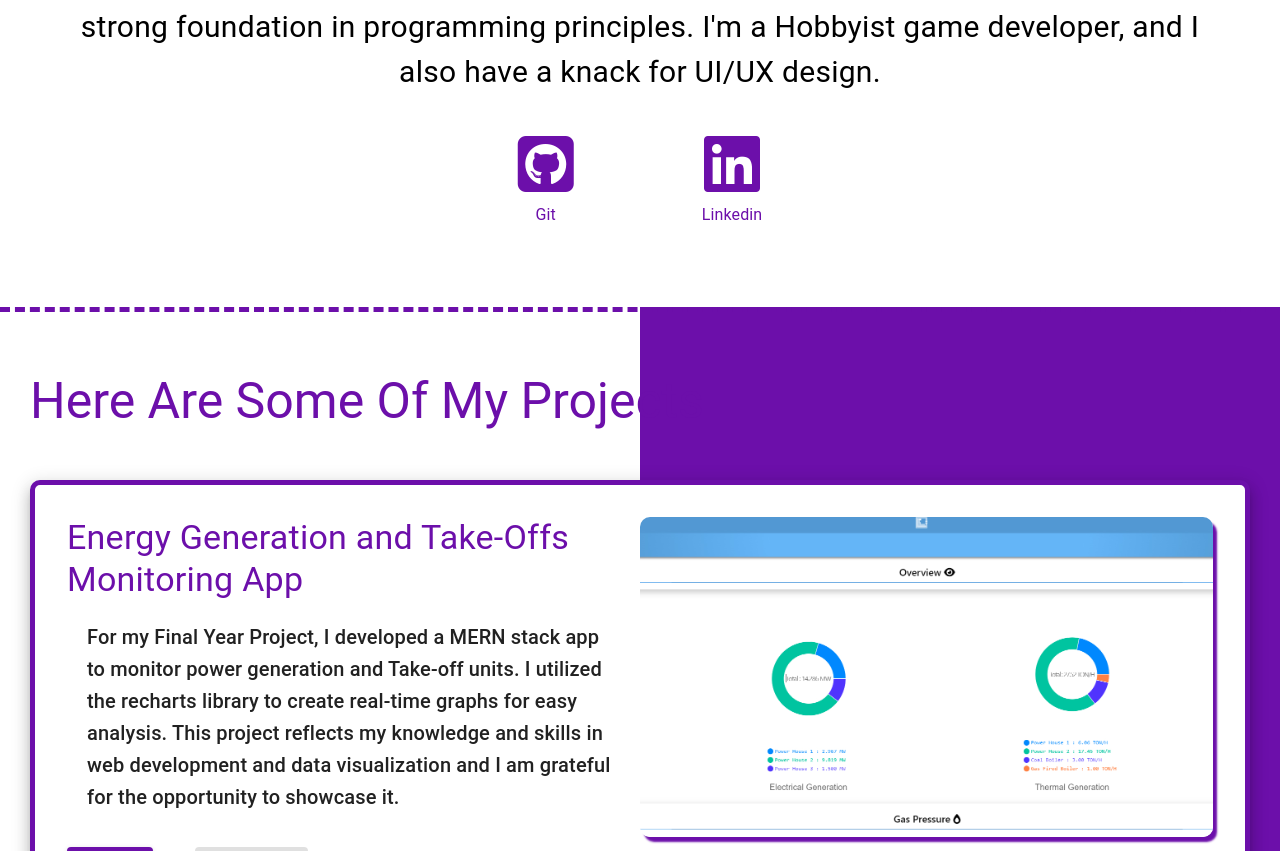
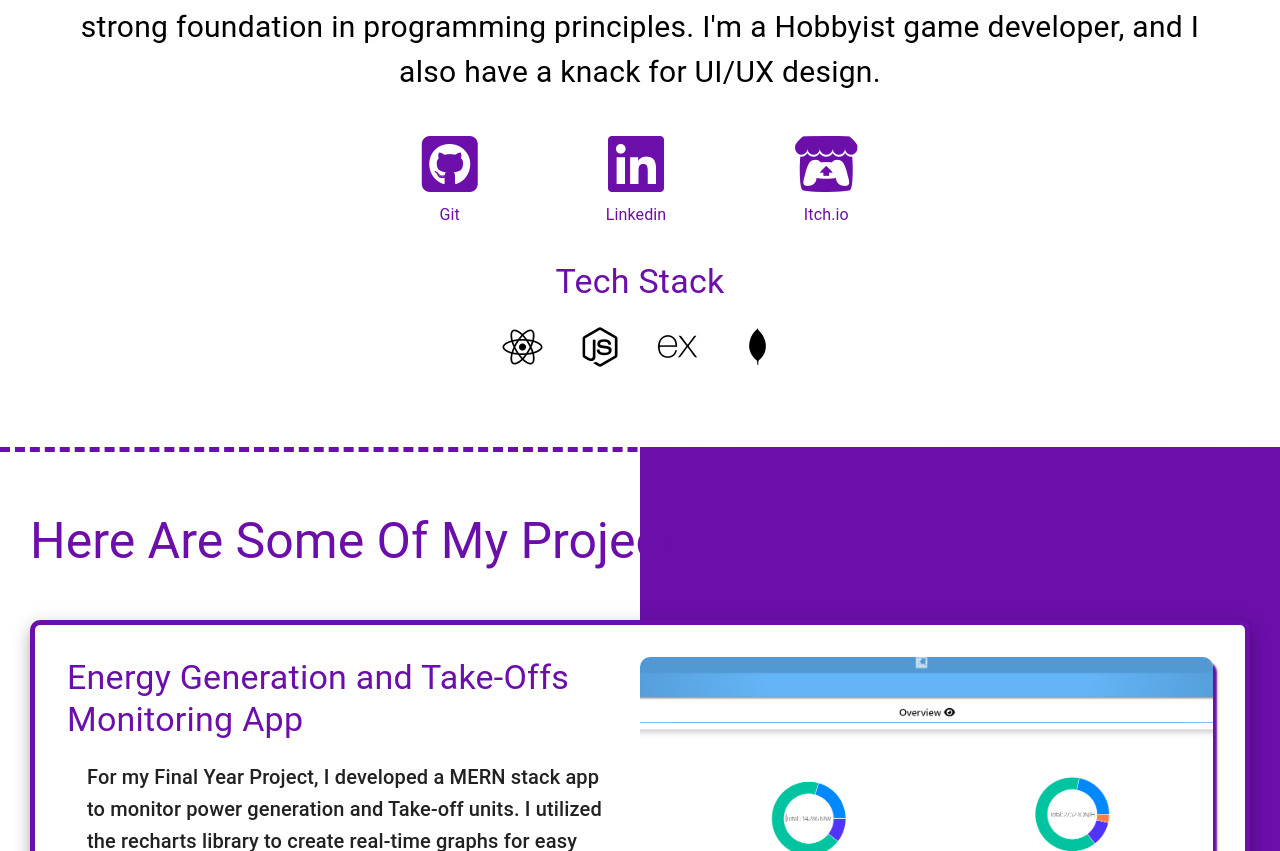
Before and after one commit to UmairAbbas78/23, a React (Create React App) app: page / in a window 1280 px wide. Shown: the part 832-1683 px from the top of the page. Built offline with nearby package versions, Linux system fonts and the light colour scheme.

Commit message:
Improved the resume and updated few things

```diff
--- a/package.json
+++ b/package.json
@@ -14,6 +14,7 @@
     "@testing-library/jest-dom": "^5.16.5",
     "@testing-library/react": "^13.4.0",
     "@testing-library/user-event": "^13.5.0",
+    "devicon": "^2.15.1",
     "mui": "^0.0.1",
     "react": "^18.2.0",
     "react-dom": "^18.2.0",
--- a/public/index.html
+++ b/public/index.html
@@ -3,6 +3,7 @@
   <head>
     <meta charset="utf-8" />
     <link rel="icon" href="%PUBLIC_URL%/favicon.ico" />
+
     <meta name="viewport" content="width=device-width, initial-scale=1" />
     <meta name="theme-color" content="#000000" />
     <meta
@@ -12,11 +13,15 @@
     <link rel="apple-touch-icon" href="%PUBLIC_URL%/logo192.png" />
 
     <script src="https://kit.fontawesome.com/02dfb8401a.js" crossorigin="anonymous"></script>
+
+    <link rel="stylesheet" href="https://cdn.jsdelivr.net/gh/devicons/devicon@v2.15.1/devicon.min.css">
+
     <!--
       manifest.json provides metadata used when your web app is installed on a
       user's mobile device or desktop. See https://developers.google.com/web/fundamentals/web-app-manifest/
     -->
     <link rel="manifest" href="%PUBLIC_URL%/manifest.json" />
+
     <!--
       Notice the use of %PUBLIC_URL% in the tags above.
       It will be replaced with the URL of the `public` folder during the build.
--- a/src/App.js
+++ b/src/App.js
@@ -1,5 +1,5 @@
 import "./App.css";
-import { Typography } from "@mui/material";
+import { Box, Typography } from "@mui/material";
 import Navbar from "./Components/Navbar";
 import { Container } from "@mui/system";
 import Projects from "./Components/Projects";
@@ -69,8 +69,35 @@ function App() {
             <i className="fa-brands fa-linkedin"></i>
             <Typography>Linkedin</Typography>
           </a>
+          <a
+            id="profile-link"
+            href="https://okradev.itch.io/"
+            target="_blank"
+            rel="noreferrer"
+          >
+            <i class="fa-brands fa-itch-io"></i>
+            <Typography>Itch.io</Typography>
+          </a>
         </div>
-        <div className="techstack"></div>
+        <div className="techstack">
+          <Typography sx={{ color: "#6c0faa", marginTop: "1em" }} variant="h4">
+            Tech Stack
+          </Typography>
+          <Box
+            display="flex"
+            justifyContent="center"
+            gap={5}
+            sx={{
+              fontSize: 40,
+              marginTop: 3,
+            }}
+          >
+            <i className="fa-brands fa-react" />
+            <i class="fa-brands fa-node-js"></i>
+            <i class="devicon-express-original"></i>
+            <i class="devicon-mongodb-plain"></i>
+          </Box>
+        </div>
       </Container>
       <Projects />
     </div>
--- a/src/Components/Navbar.js
+++ b/src/Components/Navbar.js
@@ -64,7 +64,7 @@ function Navbar() {
               Projects
             </MUILink>
           </ScrollLink>
-          <ScrollLink
+          {/* <ScrollLink
             to="contact"
             smooth={true}
             offset={100}
@@ -77,7 +77,7 @@ function Navbar() {
             >
               Contact
             </MUILink>
-          </ScrollLink>
+          </ScrollLink> */}
           <a href={Resume} target="_blank" rel="noreferrer">
             <Button variant="outlined">Resume</Button>
           </a>
```
Also changed, not shown: 1 other file (tests, documents, lock files or other folders).
